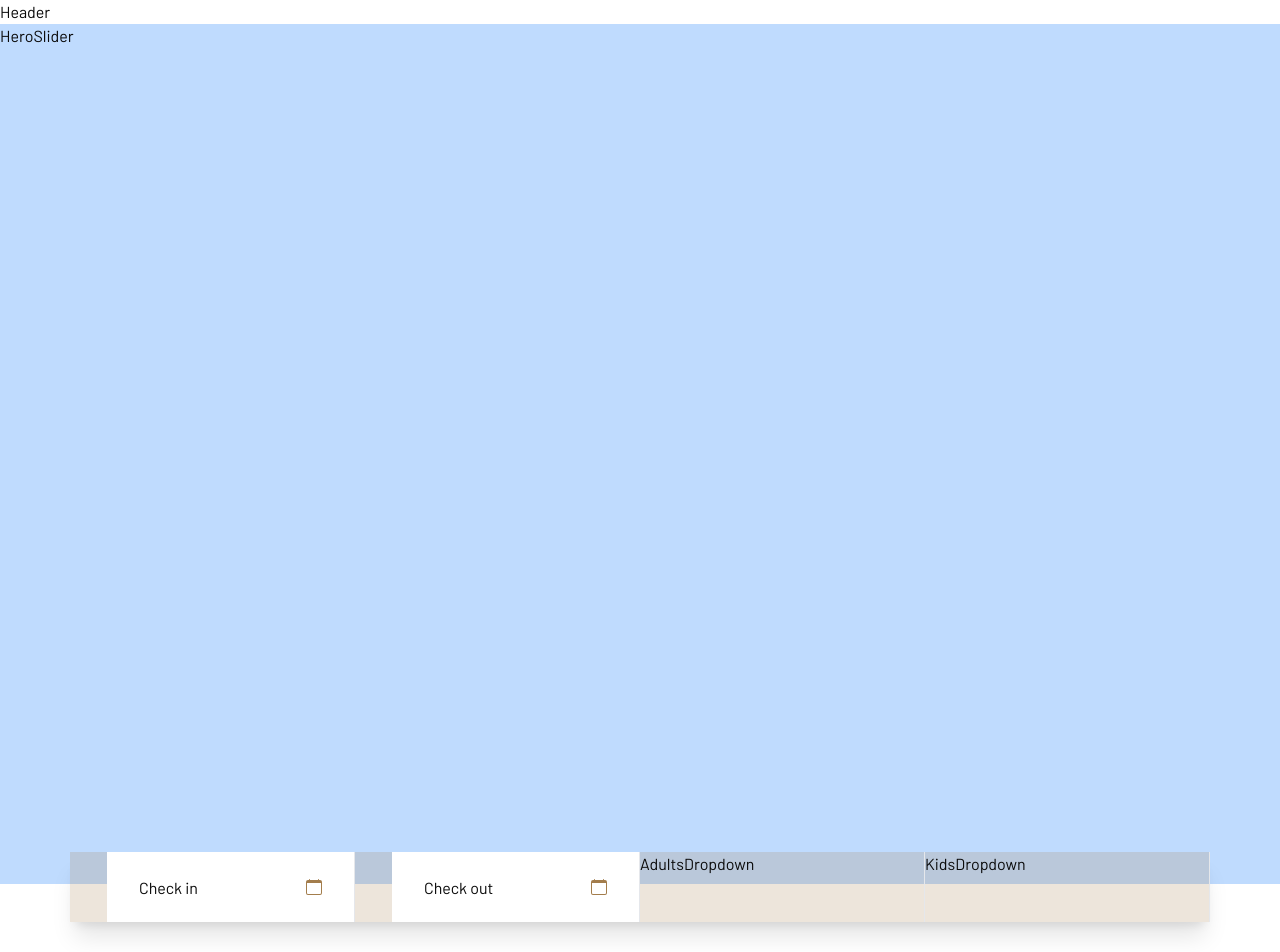
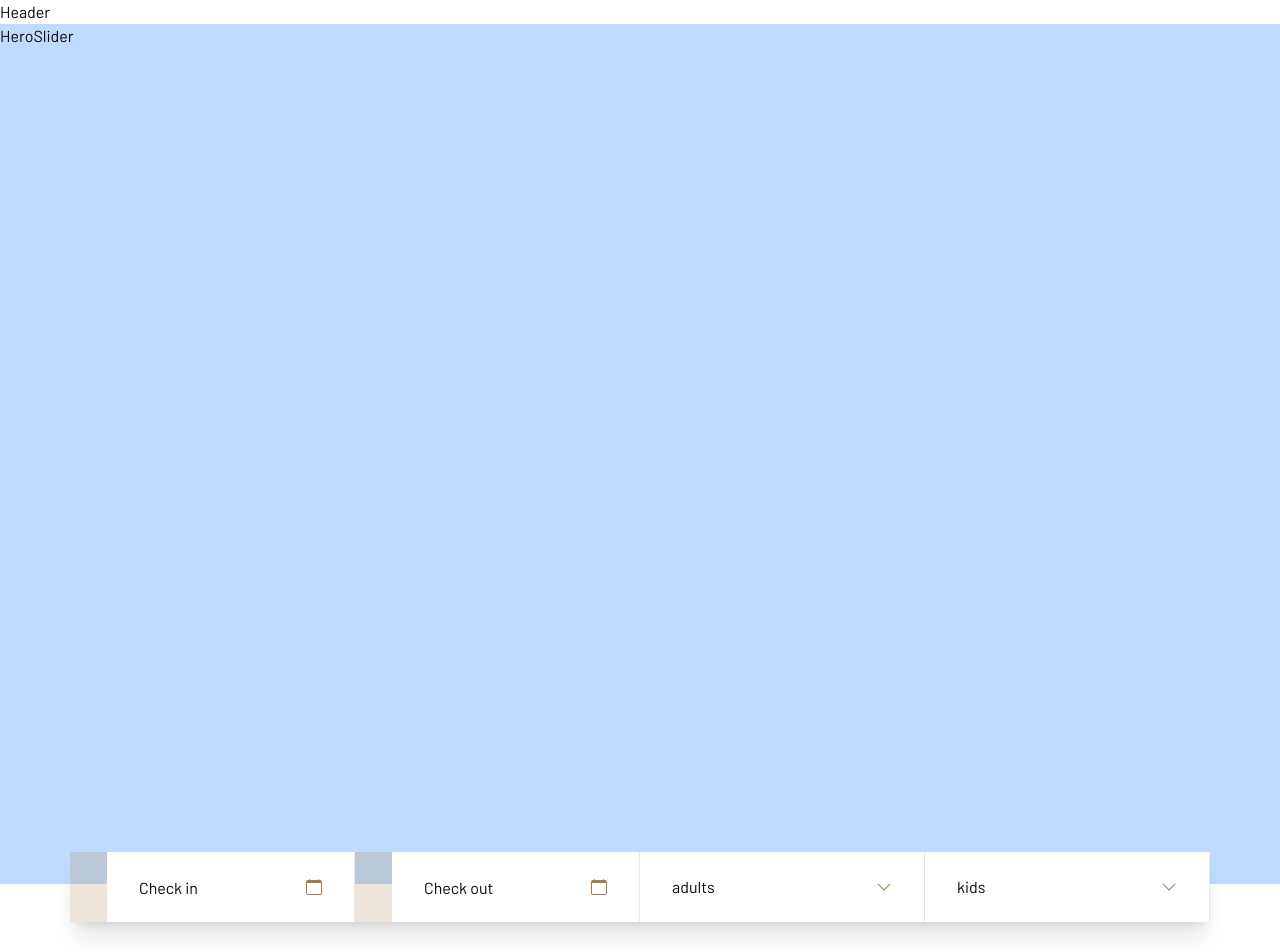
Before and after one commit to mDavron/hotel-website, a React (Create React App) app in the folder hotel-starter/: page / in a window 1280 px wide. Shown: the top 952 px of the page. Built offline with nearby package versions, Linux system fonts and the light colour scheme; a web font is replaced by a local one.

Commit message:
drobdown

```diff
--- a/hotel-starter/src/components/AdultsDropdown.js
+++ b/hotel-starter/src/components/AdultsDropdown.js
@@ -1,7 +1,45 @@
-import React from 'react';
+import React, { useContext } from "react";
+// room context
+import { RoomContext } from "../context/RoomContext";
+//headless ui menu
+import { Menu } from "@headlessui/react";
+//icons
+import { BsChevronDown } from "react-icons/bs";
+
+const lis = [
+  { name: "1 Adult" },
+  { name: "2 Adults" },
+  { name: "3 Adults" },
+  { name: "4 Adults" },
+];
 
 const AdultsDropdown = () => {
-  return <div>AdultsDropdown</div>;
+  return (
+    <Menu as="div" className="w-full h-full bg-white relative">
+      {/* btn */}
+      <Menu.Button className="w-full h-full flex items-center justify-between px-8">
+        adults
+        <BsChevronDown className="text-base text-accent-hover" />
+      </Menu.Button>
+      {/* items */}
+      <Menu.Items
+        as="ul"
+        className="bg-white absolute w-full flex flex-col z-40"
+      >
+        {lis.map((li, index) => {
+          return (
+            <Menu.Item
+              as="li"
+              key={index}
+              className="border-b last-of-type:border-b-0 h-12 hover:bg-accent hover:text-white w-full flex items-center justify-center cursor-pointer"
+            >
+              {li.name}
+            </Menu.Item>
+          );
+        })}
+      </Menu.Items>
+    </Menu>
+  );
 };
 
 export default AdultsDropdown;
--- a/hotel-starter/src/components/KidsDropdown.js
+++ b/hotel-starter/src/components/KidsDropdown.js
@@ -1,7 +1,46 @@
-import React from 'react';
+import React, { useContext } from "react";
+// room context
+import { RoomContext } from "../context/RoomContext";
+//headless ui menu
+import { Menu } from "@headlessui/react";
+//icons
+import { BsChevronDown } from "react-icons/bs";
+
+const lis = [
+  { name: "0 Kids" },
+  { name: "1 Kids" },
+  { name: "2 Kids" },
+  { name: "3 Kids" },
+  { name: "4 Kids" },
+];
 
 const KidsDropdown = () => {
-  return <div>KidsDropdown</div>;
+  return (
+    <Menu as="div" className="w-full h-full bg-white relative">
+      {/* btn */}
+      <Menu.Button className="w-full h-full flex items-center justify-between px-8">
+        kids
+        <BsChevronDown className="text-base text-accent-hover" />
+      </Menu.Button>
+      {/* items */}
+      <Menu.Items
+        as="ul"
+        className="bg-white absolute w-full flex flex-col z-40"
+      >
+        {lis.map((li, index) => {
+          return (
+            <Menu.Item
+              as="li"
+              key={index}
+              className="border-b last-of-type:border-b-0 h-12 hover:bg-accent hover:text-white w-full flex items-center justify-center cursor-pointer"
+            >
+              {li.name}
+            </Menu.Item>
+          );
+        })}
+      </Menu.Items>
+    </Menu>
+  );
 };
 
 export default KidsDropdown;
--- a/hotel-starter/src/context/RoomContext.js
+++ b/hotel-starter/src/context/RoomContext.js
@@ -6,7 +6,8 @@
 
 const RoomProvider = ({ children }) => {
   const [rooms, setRooms] = useState(roomData);
-  // console.log(rooms);
+  const [total, setTotal] = useState(0);
+  console.log(total);
   return (
     <RoomContext.Provider value={{ rooms }}>{children}</RoomContext.Provider>
   );
```
